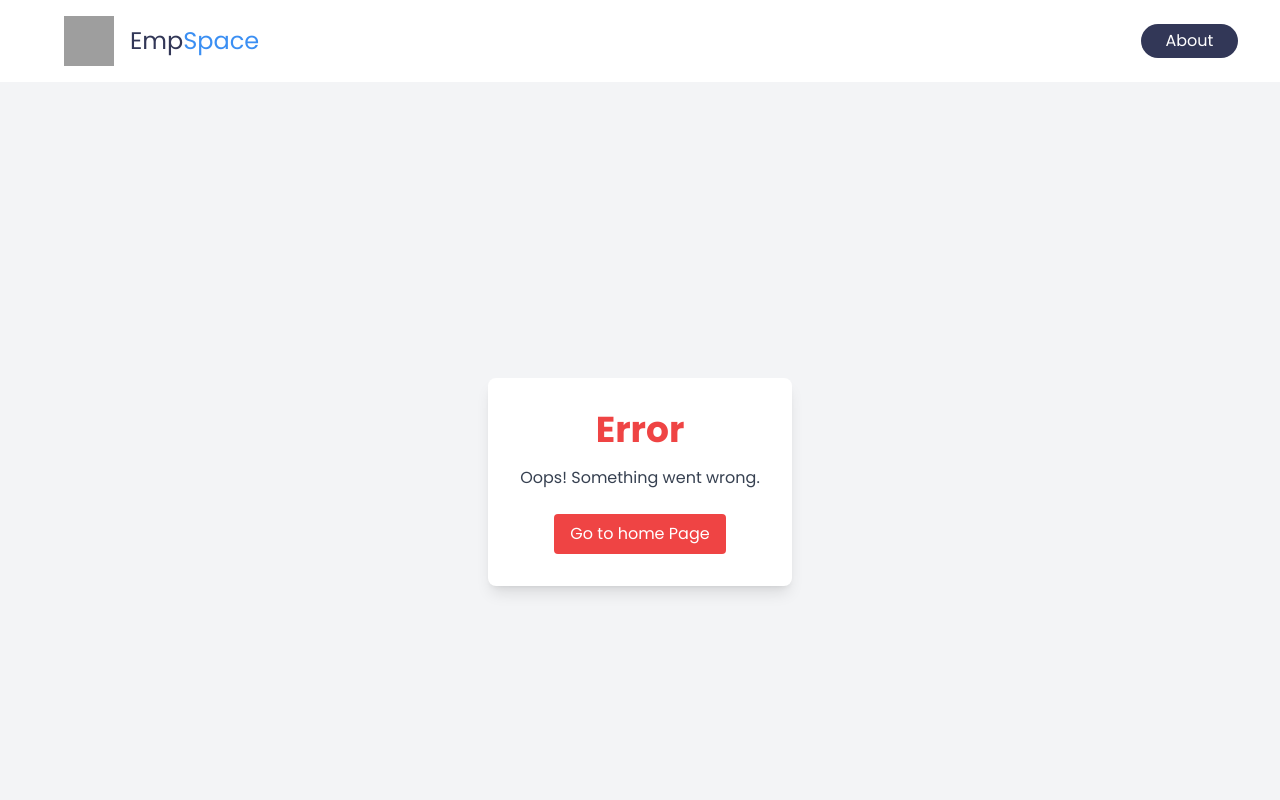
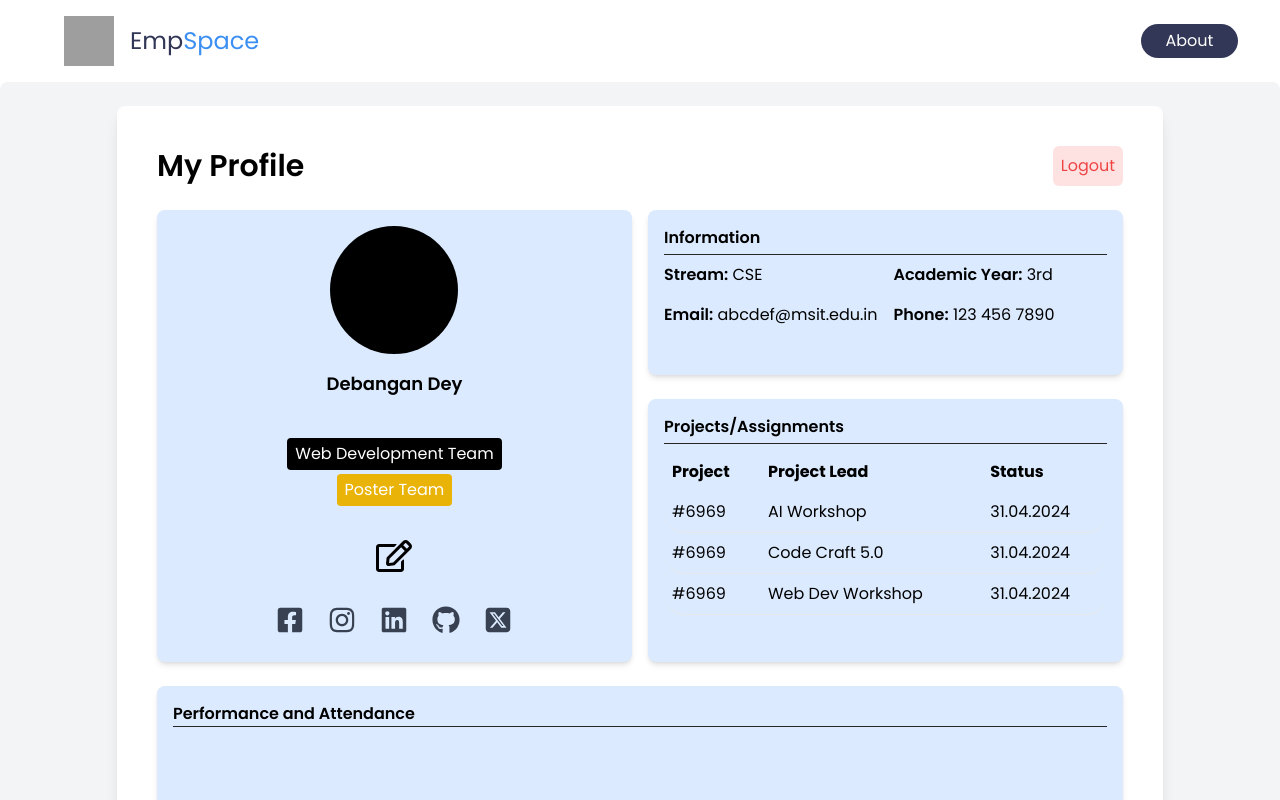
Before and after one commit to sayandip-ghosh/EMS, a React (Vite) app in the folder frontend/: page /member/myprofile in a window 1280 px wide. Shown: the top 800 px of the page. Built offline with nearby package versions, Linux system fonts and the light colour scheme; grey boxes are pictures that could not be loaded; a web font is replaced by a local one.

Commit message:
Add Myprofile

```diff
--- a/frontend/package.json
+++ b/frontend/package.json
@@ -10,6 +10,7 @@
     "preview": "vite preview"
   },
   "dependencies": {
+    "@fortawesome/fontawesome-free": "^6.6.0",
     "react": "^18.3.1",
     "react-dom": "^18.3.1",
     "react-icons": "^5.3.0",
--- a/frontend/src/App.jsx
+++ b/frontend/src/App.jsx
@@ -1,7 +1,7 @@
 import React from 'react';
 import { BrowserRouter as Router, Route, Routes } from 'react-router-dom'; // Import React Router components
 import EmployeeMgmt from './Components/Landing/EmployeeMgmt';
-import ChooseRolePage from './Components/ChooseRole/ChooseRolePage'; // Adjust the path according to your project
+
 
 function App() {
   return (
@@ -9,9 +9,6 @@ function App() {
       <Routes>
         {/* Route for the Employee Management (Landing) page */}
         <Route path="/" element={<EmployeeMgmt />} />
-
-        {/* Route for the Choose Role page */}
-        <Route path="/choose-role" element={<ChooseRolePage />} />
       </Routes>
     </Router>
   );
--- /dev/null
+++ b/frontend/src/Components/My profile/Myprofile.jsx
@@ -0,0 +1,100 @@
+import React from 'react';
+import { FaFacebookSquare } from "react-icons/fa";
+import { FaInstagram } from "react-icons/fa";
+import { FaLinkedin } from "react-icons/fa";
+import { FaGithub } from "react-icons/fa";
+import { FaSquareXTwitter } from "react-icons/fa6";
+import { FaRegEdit } from "react-icons/fa";
+
+function Myprofile() {
+    const projects = [
+      { id: '#6969', lead: 'AI Workshop', status: '31.04.2024' },
+      { id: '#6969', lead: 'Code Craft 5.0', status: '31.04.2024' },
+      { id: '#6969', lead: 'Web Dev Workshop', status: '31.04.2024' },
+    ];
+
+  return (
+    <div className="flex bg-gray-100 p-6 rounded-lg">
+      <div className=" bg-white rounded-lg shadow-lg p-4 m-auto">
+      {/* Main Content */}
+      <div className="flex-1 p-6 space-y-6">
+        <header className="flex justify-between items-center">
+          <h1 className="text-3xl font-semibold">My Profile</h1>
+          <button className="text-red-500 bg-red-100 p-2 rounded-md hover:bg-red-500 hover:text-neutral-100">Logout</button>
+        </header>
+
+        <div className="grid grid-cols-1 lg:grid-cols-2 gap-4 ">
+          {/* Profile Info */}
+          <div className="bg-blue-100 rounded-lg p-4 flex flex-col items-center shadow-md hover:bg-blue-200">
+            <div className="h-32 w-32 bg-black rounded-full"></div>
+            <h2 className="mt-4 font-semibold text-lg">Debangan Dey</h2>
+            <div className="flex flex-col mt-10 gap-1 items-center">
+              <button className="bg-black text-white px-2 py-1 rounded">Web Development Team</button>
+              <button className="bg-yellow-500 text-white px-2 py-1 rounded">Poster Team</button>
+            </div>
+            <div className="mt-8">
+            <FaRegEdit className="h-9 w-auto"/>
+            </div>
+
+            <div className="mt-8 mb-2 space-x-4 flex text-2xl text-gray-700 gap-2 h-8">
+              {/* Icons */}
+              <FaFacebookSquare className="h-7 w-auto"/>
+              <FaInstagram className="h-7 w-auto"/>
+              <FaLinkedin className="h-7 w-auto"/>
+              <FaGithub className="h-7 w-auto"/>
+              <FaSquareXTwitter className="h-7 w-auto"/>
+            </div>
+          </div>
+
+          {/* Information Section */}
+          <div className="grid gap-6 ">
+          <div className="bg-blue-100 rounded-lg p-4 space-y-2 shadow-md hover:bg-blue-200">
+            <h3 className="font-semibold border-b border-neutral-800 pb-1">Information</h3>
+            <div className="grid grid-cols-2 gap-4">
+              <p><span className="font-semibold">Stream:</span> CSE</p>
+              <p><span className="font-semibold">Academic Year:</span> 3rd</p>
+              <p><span className="font-semibold">Email:</span> abcdef@msit.edu.in</p>
+              <p><span className="font-semibold">Phone:</span> 123 456 7890</p>
+            </div>
+          </div>
+
+          {/* Projects / Assignments Section */}
+          <div className="bg-blue-100 rounded-lg p-4 space-y-2 shadow-md hover:bg-blue-200">
+            <h3 className="font-semibold border-b border-neutral-800 pb-1">Projects/Assignments</h3>
+            <table className="w-full text-left border-separate border-spacing-0">
+              <thead>
+                <tr className="bg-inherit">
+                  <th className="p-2">Project</th>
+                  <th className="p-2">Project Lead</th>
+                  <th className="p-2">Status</th>
+                </tr>
+              </thead>
+              <tbody>
+                {projects.map((project, index) => (
+                  <tr
+                    key={index}
+                    className="hover:bg-blue-400 transition-colors"
+                  >
+                    <td className="p-2 border-b rounded-s-3xl">{project.id}</td>
+                    <td className="p-2 border-b">{project.lead}</td>
+                    <td className="p-2 border-b rounded-e-3xl">{project.status}</td>
+                  </tr>
+                ))}
+              </tbody>
+            </table>
+          </div>
+          </div>
+        </div>
+
+        {/* Performance and Attendance Section */}
+        <div className="bg-blue-100 rounded-lg p-4 shadow-md hover:bg-blue-200 h-48">
+          <h3 className="font-semibold border-b border-neutral-800">Performance and Attendance</h3>
+
+        </div>
+      </div>
+    </div>
+    </div>
+  );
+}
+
+export default Myprofile
--- a/frontend/src/Components/SideBar/SideBar.jsx
+++ b/frontend/src/Components/SideBar/SideBar.jsx
@@ -43,12 +43,14 @@ const Sidebar = ({ role }) => {
             </NavLink>
           </li>
           <li>
+            {role === "member" &&
             <NavLink
               to={`/${role}/myprofile`}
               className={({ isActive }) => isActive ? 'bg-purple-900 p-2 rounded-md block' : 'p-2 block hover:bg-purple-900 rounded-md'}
             >
               My Profile
             </NavLink>
+            }
           </li>
         </ul>
       </nav>
--- a/frontend/src/index.css
+++ b/frontend/src/index.css
@@ -1,3 +1,4 @@
+@import '@fortawesome/fontawesome-free/css/all.min.css';
 @tailwind base;
 @tailwind components;
 @tailwind utilities;
--- a/frontend/src/main.jsx
+++ b/frontend/src/main.jsx
@@ -3,7 +3,7 @@ import { createRoot } from 'react-dom/client';
 import './index.css';
 import { Route, RouterProvider, createBrowserRouter, createRoutesFromElements } from 'react-router-dom';
 import EmployeeMgmt from './Components/Landing/EmployeeMgmt.jsx';
-import ChooseRolePage from './Components/ChooseRole/ChooseRolePage.jsx';
+// import ChooseRolePage from './Components/ChooseRole/ChooseRolePage';
 import Login from './Components/Login/Login.jsx';
 import Signup from './Components/SignUp/SignUp.jsx';
 import Layout from './Layout.jsx';
@@ -15,6 +15,8 @@ import AdminEvents from './Components/Events/AdminEvents.jsx';
 import { membersData } from './Data/membersData.js';
 import { projectsData } from './Data/projectsData.js';
 import { eventsData } from './Data/eventsData.js';
+import Myprofile from "./Components/My profile/Myprofile.jsx";
+
 
 const Main = () => {
   const [role, setRole] = useState('member');
@@ -31,6 +33,7 @@ const Main = () => {
         <Route path="/member/signup" element={<Signup />} />
         <Route path="/admin/home" element={<HomePage members={membersData} role={role} />} />
         <Route path="/member/home" element={<HomePage members={membersData} role={role} />} />
+        <Route path="/member/myprofile" element={<Myprofile members={membersData} role={role} />} />
 
         <Route
           path="/admin/dashboard"
```
Also changed, not shown: 1 other file (tests, documents, lock files or other folders).
